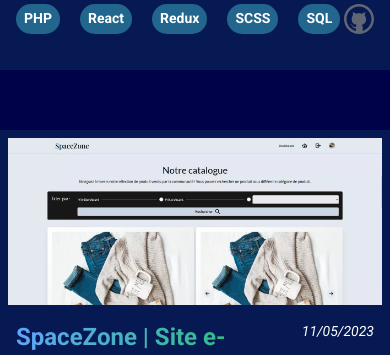
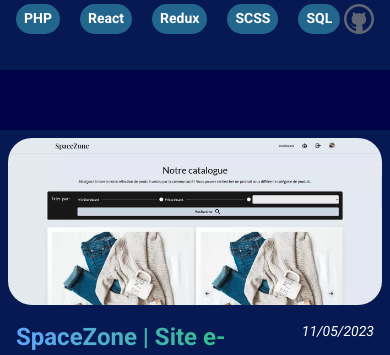
Before and after one commit to Azonesbz/vincentavez, a React (Vite) app in the folder client/: page / in a window 390 px wide. Shown: the part 2060-2415 px from the top of the page. Built offline with nearby package versions, Linux system fonts and the light colour scheme; what tailwindcss-animated would draw is missing.

Commit message:
fixed border radius

```diff
--- a/client/src/components/projects/Project.jsx
+++ b/client/src/components/projects/Project.jsx
@@ -12,7 +12,7 @@ const Project = ({project, name, date, github, subName, children}) => {
     const [emblaRef] = useEmblaCarousel(embla_OPTIONS, [Autoplay()])
     return (
         <div className="mt-10 flex flex-col col-span-12 md:col-span-6 sm:rounded-3xl bg-[#071952] p-2">
-            {project.images.length > 1 ? <div className="overflow-hidden sm:rounded-3xl max-h-min h-min" ref={emblaRef}>
+            {project.images.length > 1 ? <div className="overflow-hidden sm:rounded-3xl max-h-min h-min rounded-3xl" ref={emblaRef}>
                 <div className="flex cursor-grab">
                     {project.images.map((image, index) => (
                         <div className="flex flex-[0_0_100%] min-w-0" key={index}>
```
